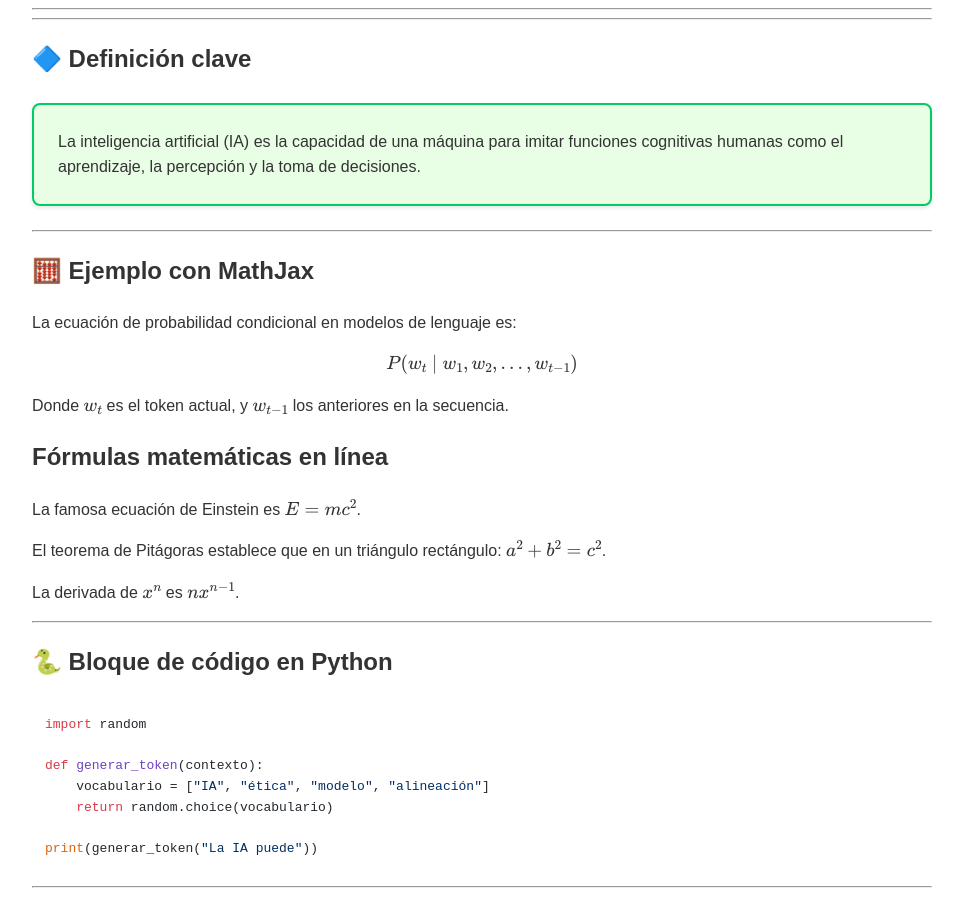
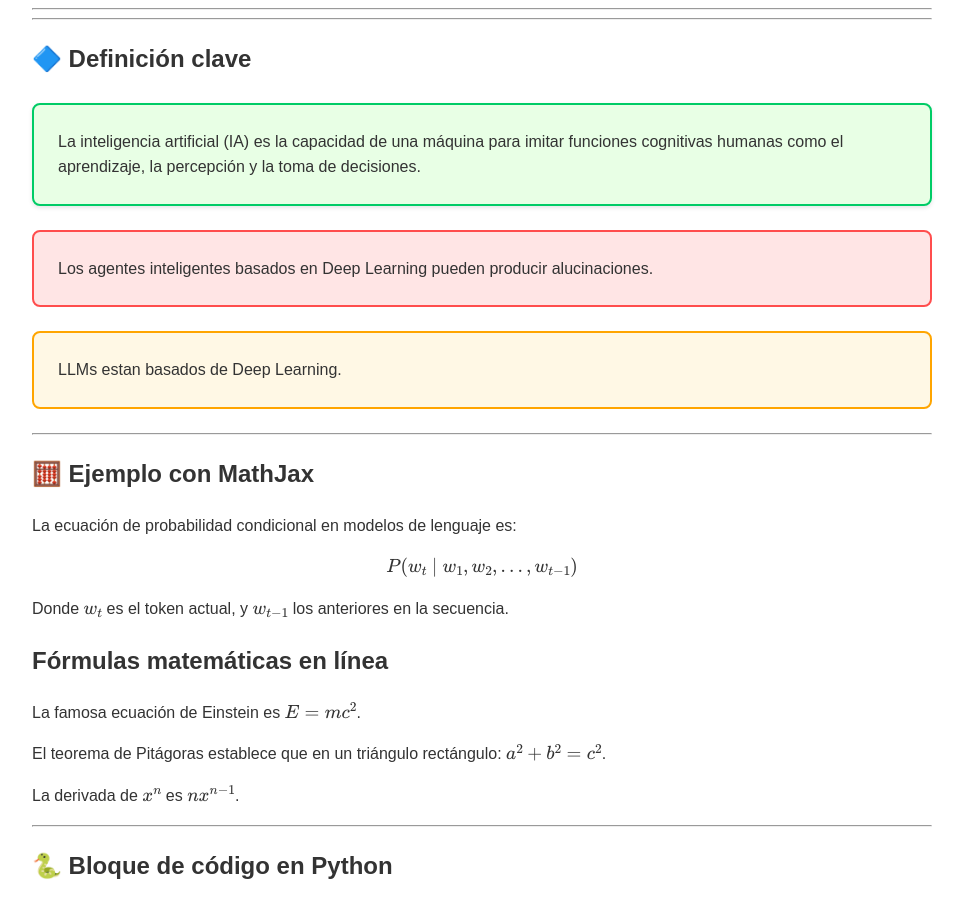
Before and after one commit to ArnulfoPerez/curso_ia, a Jekyll site: the page built from guia.md, in a window 1280 px wide and 900 px high, scrolled down 3420 px. Shown: the whole window, without its empty margins (158-1121 px from the left). Built offline with Jekyll 4.4.1, drawn with Linux system fonts in a browser that asks for light colours.

Commit message:
Update guia.md
pruebas de bloques

```diff
--- a/guia.md
+++ b/guia.md
@@ -134,6 +134,14 @@ Los participantes recibirán una **constancia digital de participación** emitid
 La inteligencia artificial (IA) es la capacidad de una máquina para imitar funciones cognitivas humanas como el aprendizaje, la percepción y la toma de decisiones.
 </div>
 
+<div class="bloque advertencia">
+Los agentes inteligentes basados en Deep Learning pueden producir alucinaciones.
+</div>
+
+<div class="bloque ejemplo">
+LLMs estan basados de Deep Learning.
+</div>
+
 ---
 
 ## 🧮 Ejemplo con MathJax
```
